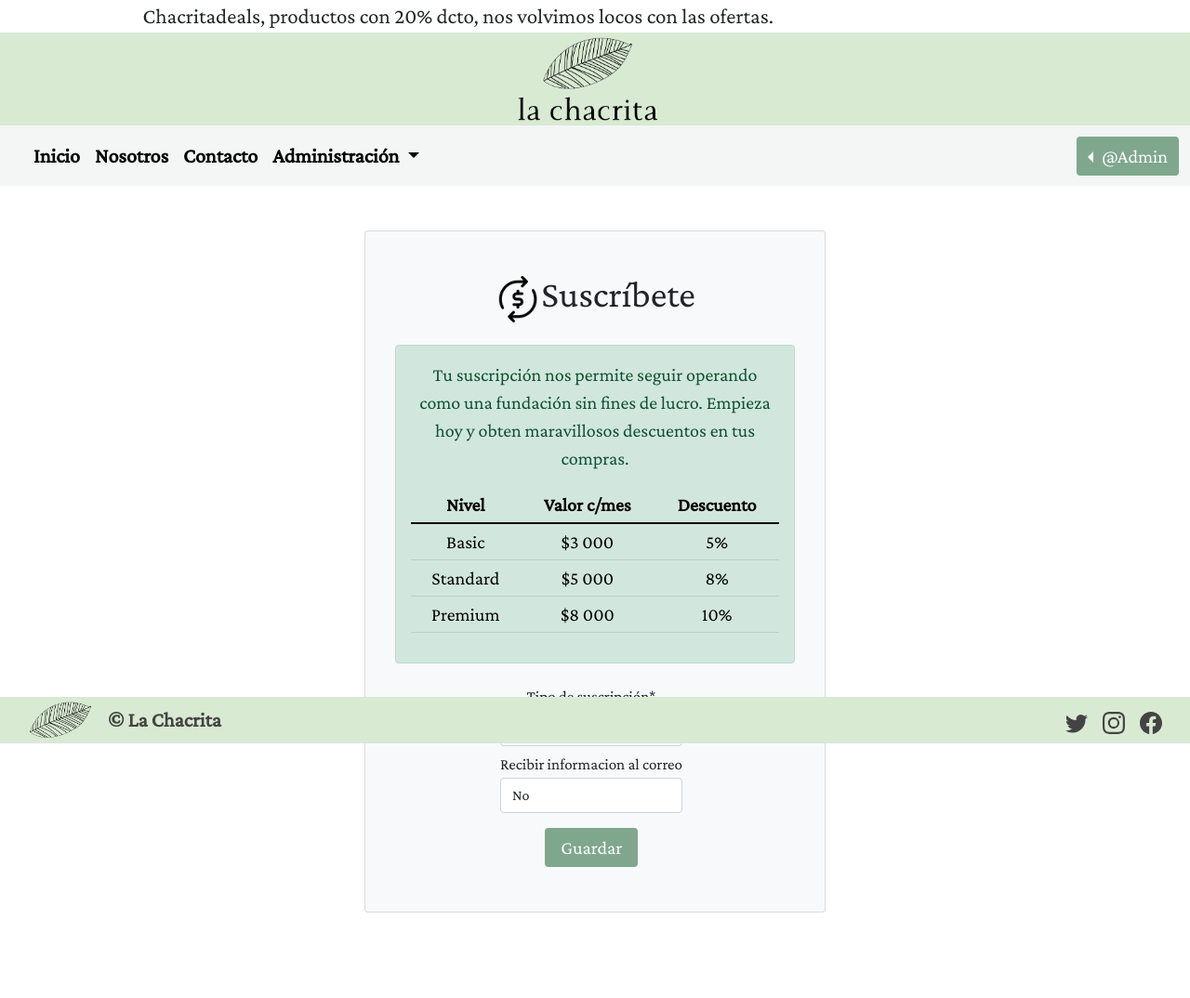
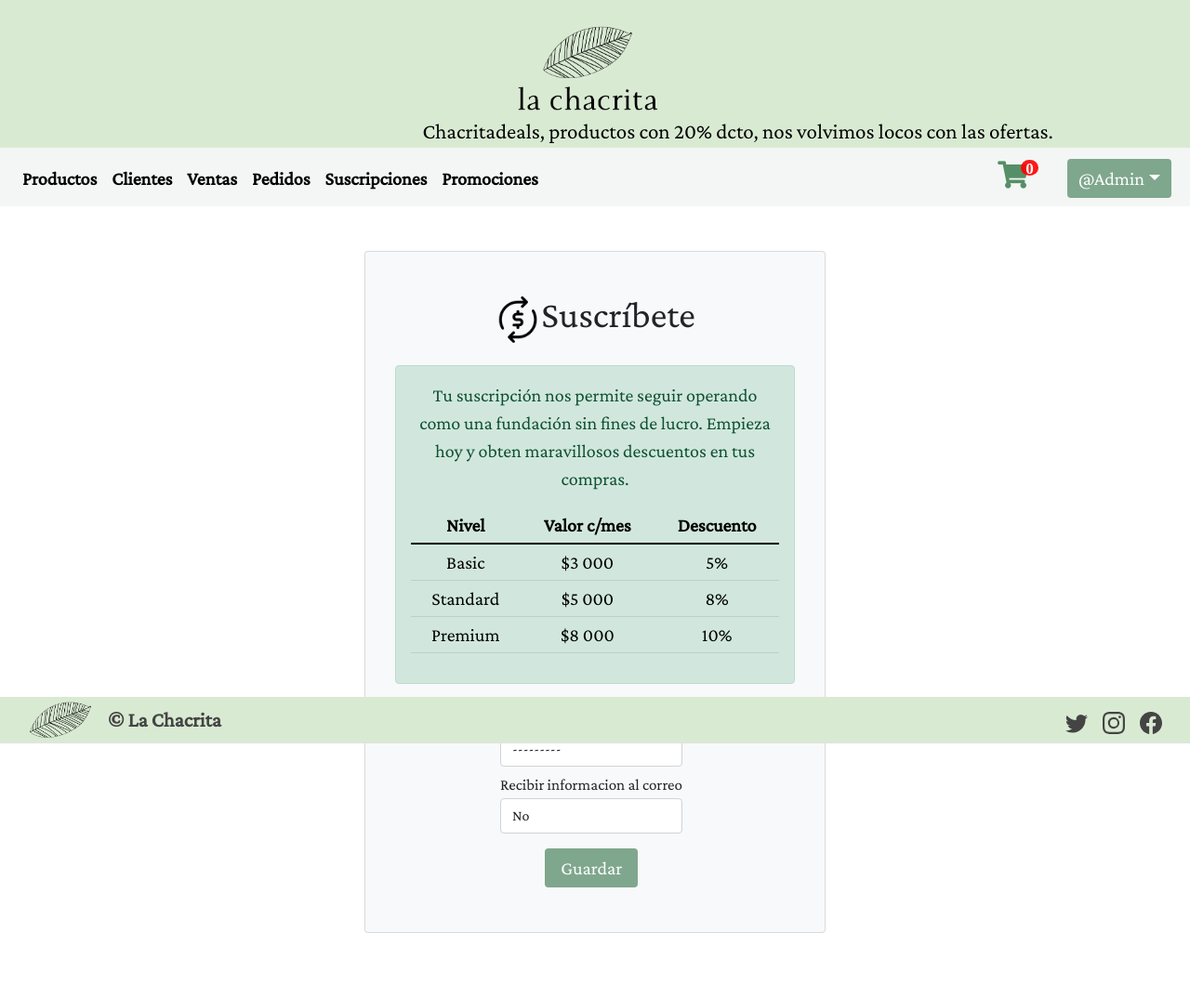
Before and after one commit to pat-ern/django-ecommerce, a Django app: page /suscripcion/ in a window 1280 px wide. Shown: the whole page at 93% size. Before the commit the page ends 982 px from the top, so only its background shows below. Run offline with Django 4.2, Linux system fonts and the light colour scheme; a user stored in the database is signed in; data comes from the database, SQL or seed files in the repository; both versions use the stored data as it was after the commit; data that the repository does not hold is empty; parts of the project's set-up code (start-up, migrations or seed data) failed here and were passed over; some libraries are stand-ins or nearby versions.

Commit message:
detalles esteticos

```diff
--- a/laChacrita/app/static/app/css/base.css
+++ b/laChacrita/app/static/app/css/base.css
@@ -1,6 +1,7 @@
 @import url(https://fonts.googleapis.com/css2?family=Crimson+Pro);
 
 body {
+    border-top: solid #d9ead3;
     font-family: 'Crimson Pro', serif;
     font-size:  23px;
     margin-bottom: 70px;
@@ -10,16 +11,15 @@ body {
 
 /* Fondo Logo Superior */
 
+#nav-con-logo {
+    padding-top: 20px;
+}
+
 #navbarlogo {
     background-color: #d9ead3;
 }
 
-.vl {
-    border-left: 4px solid white;
-    height: 50px;
-  }
-
-/*Boton Mi Cuenta*/
+/*Botones*/
 
 .boton-custom-primary {
     min-width: 100px;
@@ -80,6 +80,10 @@ nav {
     font-size: 22px;
 }
 
+#navbarSupportedContent ul > li > a {
+    font-size: 20px;
+}
+
 #navbarSupportedContent ul > li > a:hover {
     color: #558F67;
     background-color: rgb(236, 241, 233);
@@ -90,12 +94,16 @@ button > svg:hover {
     color: #558F67;
 }
 
-.dropdown-item {
+div > ul > .dropdown-item {
     font-size: 18px;
 }
 
 .navbar-light .navbar-nav .nav-link {
     color: rgba(0,0,0);
+}
+
+.nav-link {
+    padding: 0%;
 }
 
 /*Mostrar contenido dropdown on hover */
@@ -107,44 +115,51 @@ button > svg:hover {
 
 /* SCROLLING TEXT */
 
-
-#scroll-container {
-    border-radius: 5px;
+.scroll-left {
+    height: 35px;
     overflow: hidden;
+    position: relative;
+    background: #d9ead3;
+    color: rgb(0, 0, 0);
    }
 
-#scroll-text {
-    /* animation properties */
-    -moz-transform: translateX(100%);
-    -webkit-transform: translateX(100%);
-    transform: translateX(100%);
-
-    -moz-animation: my-animation 15s linear infinite;
-    -webkit-animation: my-animation 15s linear infinite;
-    animation: my-animation 15s linear infinite;
+.scroll-left p {
+    position: absolute;
+    width: 100%;
+    height: 100%;
+    margin: 0;
+    line-height: 35px;
+    text-align: center;
+    /* Starting position */
+    -moz-transform:translateX(100%);
+    -webkit-transform:translateX(100%);
+    transform:translateX(100%);
+    /* Apply animation to this element */
+    -moz-animation: scroll-left 15s linear infinite;
+    -webkit-animation: scroll-left 15s linear infinite;
+    animation: scroll-left 15s linear infinite;
    }
 
-  /* for Firefox */
-  @-moz-keyframes my-animation {
-    from { -moz-transform: translateX(100%); }
-    to { -moz-transform: translateX(-100%); }
+/* Move it (define the animation) */
+@-moz-keyframes scroll-left {
+        0%   { -moz-transform: translateX(100%); }
+        100% { -moz-transform: translateX(-100%); }
     }
 
-  /* for Chrome */
-  @-webkit-keyframes my-animation {
-    from { -webkit-transform: translateX(100%); }
-    to { -webkit-transform: translateX(-100%); }
+@-webkit-keyframes scroll-left {
+        0%   { -webkit-transform: translateX(100%); }
+        100% { -webkit-transform: translateX(-100%); }
     }
 
-  @keyframes my-animation {
-    from {
-      -moz-transform: translateX(100%);
-      -webkit-transform: translateX(100%);
+@keyframes scroll-left {
+        0%   {
+        -moz-transform: translateX(100%); /* Browser bug fix */
+        -webkit-transform: translateX(100%); /* Browser bug fix */
         transform: translateX(100%);
         }
-    to {
-      -moz-transform: translateX(-100%);
-      -webkit-transform: translateX(-100%);
+        100% {
+        -moz-transform: translateX(-100%); /* Browser bug fix */
+        -webkit-transform: translateX(-100%); /* Browser bug fix */
         transform: translateX(-100%);
         }
     }
--- a/laChacrita/app/static/app/css/index.css
+++ b/laChacrita/app/static/app/css/index.css
@@ -69,7 +69,7 @@ a {
     position: fixed;
     top: 139px;
     right: 30px;
-    margin-top: 75px;
+    margin-top: 95px;
     border-radius: 5px;
     width: 260px;
     height: auto;
--- a/laChacrita/app/templates/app/base.html
+++ b/laChacrita/app/templates/app/base.html
@@ -7,7 +7,26 @@
     <!-- CSS BOOTSTRAP -->
     <link href="https://cdn.jsdelivr.net/npm/bootstrap@5.1.3/dist/css/bootstrap.min.css" rel="stylesheet" integrity="sha384-1BmE4kWBq78iYhFldvKuhfTAU6auU8tT94WrHftjDbrCEXSU1oBoqyl2QvZ6jIW3" crossorigin="anonymous">
     <link href="https://use.fontawesome.com/releases/v5.0.1/css/all.css" rel="stylesheet">
-
+    <script>
+      function mensajeCierre(id){
+          Swal.fire({
+              "title":"Salir",
+              "text":"¿Deseas cerrar sesion?",
+              "icon":"warning",
+              "showCancelButton":true,
+              "cancelButtonText": "No, volver",
+              "confirmButtonText": "Si, salir",
+              "reverseButtons":true,
+              "confirmButtonColor":"#7FA78D",
+              "cancelButtonColor":"#969696"
+          })
+          .then(function(result){
+              if(result.isConfirmed){
+                  window.location.href="/accounts/logout/"
+              }
+          })
+      }
+    </script>
     {%load static %}
     {% load humanize %}
 
@@ -20,101 +39,89 @@
     {% endblock %}
 
   </head>
-  <div>
-    <div id="scroll-container">
-      <div id="scroll-text">{{promo.nombre}}, productos con {{ promo.descuento }}% dcto, {{promo.mensaje}}.<div>
-    </div>
-  </div>
+
   <body>
     <header>
       <nav class="navbar navbar-light" style="padding: 0; border-width: 0;" id="navbarlogo">
-        <div class="container-fluid justify-content-md-center">
+        <div class="container-fluid justify-content-md-center" id="nav-con-logo">
           <a class="navbar-brand" href="{% url 'index' %}">
             <img src="{% static 'app/img/la-chacrita.png' %}" alt="" width="170px" height="auto">
           </a>
         </div>
       </nav>
 
+      <div>
+        <div class="scroll-left">
+          <p >{{promo.nombre}}, productos con {{ promo.descuento }}% dcto, {{promo.mensaje}}.<p>
+        </div>
+      </div>
+
       <nav class="navbar navbar-expand-md navbar-light">
         <div class="container-fluid">
-            <a class="navbar-brand" href="#"></a>
             <button class="navbar-toggler" type="button" data-bs-toggle="collapse" data-bs-target="#navbarSupportedContent" aria-controls="navbarSupportedContent" aria-expanded="false" aria-label="Toggle navigation">
               <span class="navbar-toggler-icon"></span>
             </button>
 
             <div class="collapse navbar-collapse" id="navbarSupportedContent">
-              <ul class="navbar-nav me-auto mb-2 mb-lg-0">
+              <ul class="navbar-nav me-auto m-1 mb-lg-0">
+                {% if not user.is_staff %}
                 <li class="nav-item">
                   <a class="nav-link " aria-current="page" href="{% url 'index' %}">Inicio</a>
                 </li>
                 <li class="nav-item">
                   <a class="nav-link " href="{% url 'conocenos' %}">Nosotros</a>
                 </li>
-
-                {% if not user.is_staff %}
-                    <li class="nav-item">
-                      <a class="nav-link " href="{% url 'suscripcion' %}">Suscripción</a>
-                    </li>
-                {% endif %}
-
+                <li class="nav-item">
+                  <a class="nav-link " href="{% url 'suscripcion' %}">Suscripción</a>
+                </li>
                 <li class="nav-item">
                   <a class="nav-link " href="{% url 'contacto' %}">Contacto</a>
                 </li>
-
+                {% endif %}
                 {% if user.is_staff %}
-                  <li class="nav-item dropdown">
-                    <a class="nav-link  dropdown-toggle ml-1" href="#" id="navbarDropdown" role="button" data-bs-toggle="dropdown" aria-expanded="false">
-                      Administraci&oacute;n
-                    </a>
-                    <ul class="dropdown-menu" aria-labelledby="navbarDropdown">
-                      <li><a class="dropdown-item" href="{% url 'lista_productos' %}">Productos</a></li>
-                      <div class="dropdown-divider"></div>
-                      <li><a class="dropdown-item" href="{% url 'clientes' %}">Clientes</a></li>
-                      <div class="dropdown-divider"></div>
-                      <li><a class="dropdown-item" href="{% url 'ventas' %}">Ventas</a></li>
-                      <div class="dropdown-divider"></div>
-                      <li><a class="dropdown-item" href="{% url 'pedidos' %}">Pedidos</a></li>
-                      <div class="dropdown-divider"></div>
-                      <li><a class="dropdown-item" href="{% url 'lista_suscripciones' %}">Suscripciones</a></li>
-                      <div class="dropdown-divider"></div>
-                      <li><a class="dropdown-item" href="{% url 'lista_promociones' %}">Promociones</a></li>
-                    </ul>
-                  </li>
+                <li class="nav-item">
+                  <a class="nav-link" href="{% url 'lista_productos' %}">Productos</a>
+                </li>
+                <li class="nav-item">
+                  <a class="nav-link " href="{% url 'clientes' %}">Clientes</a>
+                </li>
+                <li class="nav-item">
+                  <a class="nav-link " href="{% url 'ventas' %}">Ventas</a>
+                </li>
+                <li class="nav-item">
+                  <a class="nav-link " href="{% url 'pedidos' %}">Pedidos</a>
+                </li>
+                <li class="nav-item">
+                  <a class="nav-link " href="{% url 'lista_suscripciones' %}">Suscripciones</a>
+                </li>
+                <li class="nav-item">
+                  <a class="nav-link " href="{% url 'lista_promociones' %}">Promociones</a>
+                </li>
                 {% endif %}
               </ul>
 
-            <div class="col-md-3 text-end">
+            <div class="col-md-4 text-end pe-2">
 
               {% if user.is_authenticated %}
 
-                {% if not user.is_staff %}
-                  <div class="dropdown dropstart" style="display: inline-block;">
-                    <a href="{% url 'carrito' %}">
-                      <i class="fa badge fa-lg" value={{ items_carrito }} style="color:#558F67;">&#xf07a;</i>
-                    </a>
-                  </div>
-                {% endif %}
 
-                <div class="dropdown dropstart" style="display: inline-block;">
-                  <button class="btn boton-custom-primary dropdown-toggle" type="button" id="dropdownMenuButton1" data-bs-toggle="dropdown" aria-expanded="false">
-                    @{{ user.username | title }}
-                  </button>
-                  <ul class="dropdown-menu" aria-labelledby="dropdownMenuButton1">
-                    <li><a class="dropdown-item" href="#">Mis Datos</a></li>
-                    {% if not user.is_staff %}
-                      <li><hr class="dropdown-divider"></li>
+                <a href="{% url 'carrito' %}"><i class="fa badge fa-lg" value={{ items_carrito }} style="color:#558F67;">&#xf07a;</i></a>
+
+                <div class="dropdown dropdown-start" style="display: inline-block;">
+                  <button class="btn boton-custom-primary dropdown-toggle" type="button" data-bs-toggle="dropdown">@{{ user.username | title }}</button>
+                  <ul class="dropdown-menu dropdown-menu-end">
+                      {% if not user.is_staff %}
                       <li><a class="dropdown-item" href="{% url 'pedidos_cliente' %}">Pedidos</a></li>
                       <li><a class="dropdown-item" href="{% url 'compras' %}">Compras</a></li>
                       <li><a class="dropdown-item" href="{% url 'suscripcion' %}">Suscripcion</a></li>
-                    {% endif %}
-                    <li><hr class="dropdown-divider"></li>
-                    <li><a class="dropdown-item" href="{% url 'logout' %}">Cerrar Sesion</a></a></li>
+                      <li><hr class="dropdown-divider"></li>
+                      {% endif %}
+                      <li><a class="dropdown-item" href="#" onclick="mensajeCierre()">Cerrar Sesion</a></a></li>
                   </ul>
                 </div>
 
               {% else %}
-                  <a href="{% url 'inicio_sesion' %}"><button type="button" class="btn boton-custom-primary me-2" id="mi-cuenta">Iniciar Sesion</button></a>
-                  <a href="{% url 'registro_usuario' %}"><button type="button" class="btn boton-custom-primary me-2" id="mi-cuenta">Registrarse</button></a>
+                  <a class="nav-link" href="{% url 'inicio_sesion' %}"><button type="button" class="btn boton-custom-primary mt-1 " id="mi-cuenta">Ingresar</button></a>
               {% endif %}
             </div>
 
@@ -124,7 +131,6 @@
       </nav>
     </header>
     <main class="container-fluid " id="contenido">
-
       {% block contenido %}
       {% endblock %}
 
--- a/laChacrita/app/templates/app/cliente/compras.html
+++ b/laChacrita/app/templates/app/cliente/compras.html
@@ -16,7 +16,7 @@
 <main class="container table-responsive col-lg-9">
     <br>
     <h1>Mis Compras</h1>
-    <table class="table table-striped table-hover align-middle mt-4" id="categorias" style="font-size:20px;">
+    <table class="table table-striped table-hover align-middle mt-4" id="categorias" style="font-size:17px;">
         <thead>
             <tr>
                 <th scope="col">ID Compra</th>
--- a/laChacrita/app/templates/app/cliente/pedidos_cliente.html
+++ b/laChacrita/app/templates/app/cliente/pedidos_cliente.html
@@ -16,7 +16,7 @@
 <main class="container table-responsive col-lg-9">
     <br>
     <h1>Mis Pedidos</h1>
-    <table class="table table-striped table-hover align-middle mt-4" id="categorias" style="font-size:20px;">
+    <table class="table table-striped table-hover align-middle mt-4" id="categorias" style="font-size:17px;">
         <thead>
             <tr>
                 <th scope="col">ID Pedido</th>
--- a/laChacrita/app/templates/app/cliente/suscripcion.html
+++ b/laChacrita/app/templates/app/cliente/suscripcion.html
@@ -2,7 +2,7 @@
 {% load static %}
 
 {% block titulo %}
-<title>Donaciones</title>
+<title>Suscripcion</title>
 {% endblock %}
 
 {% block css %}
```
Also changed, not shown: laChacrita/db.sqlite3. Lines whose indentation alone changed are shown as unchanged.
